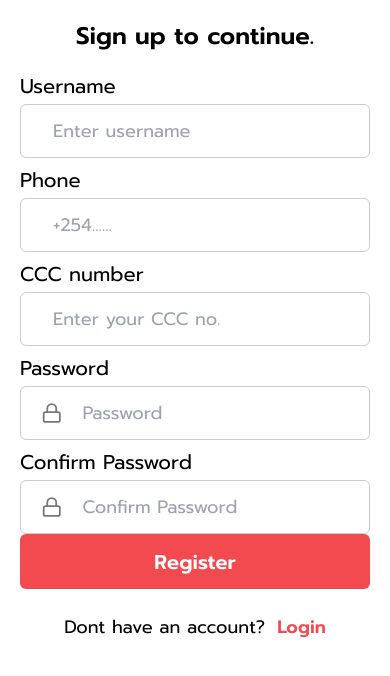
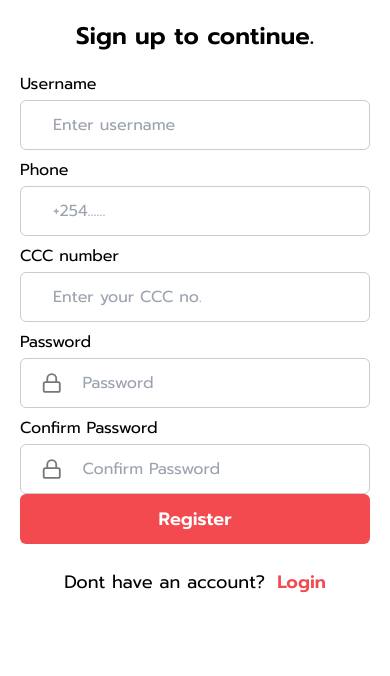
Before and after one commit to eeddue/curecab-web, a React (Vite) app: page /register in a window 390 px wide. Shown: the top 676 px of the page. Built offline with nearby package versions, Linux system fonts and the light colour scheme.

Commit message:
responsive

```diff
--- a/data.js
+++ b/data.js
@@ -54,7 +54,7 @@ export const patients = [
     ccc_no: "12345678",
     full_name: "John Doe",
     facility: "Coast Provincial General Hospital CCC (Mombasa)",
-    phone: "+254738960475",
+    phone: "+254712345678",
     username: "johndoe",
     password: "123456",
   },
@@ -70,19 +70,21 @@ export const patients = [
 
 export const orders = [
   {
-    client: "+254738960475",
+    client: "+254712345678",
     orderId: generateOrderId(),
     address: "2 Kalimoni",
     deliverBy: new Date().getTime() + 600000,
     deliveryFee: 340,
     courier: "Posta Kenya",
     status: "delivered",
+    orderDate: new Date().getTime() - 6000000,
   },
   {
-    client: "+254738960475",
+    client: "+254712345678",
     orderId: generateOrderId(),
     address: "9 Nakuru",
     deliverBy: new Date().getTime() + 600000,
+    orderDate: new Date().getTime() - 6000000,
     deliveryFee: 340,
     courier: "Posta Kenya",
     status: "pending",
@@ -91,6 +93,7 @@ export const orders = [
     client: "+254738960475",
     orderId: generateOrderId(),
     address: "204 Githurai",
+    orderDate: new Date().getTime() - 6000000,
     deliverBy: new Date().getTime() + 600000,
     deliveryFee: 340,
     courier: "Posta Kenya",
@@ -100,6 +103,7 @@ export const orders = [
     client: "+254738960475",
     orderId: generateOrderId(),
     address: "2 Changamwe",
+    orderDate: new Date().getTime() - 6000000,
     deliverBy: new Date().getTime() + 600000,
     deliveryFee: 340,
     courier: "Posta Kenya",
--- a/src/components/Orders.jsx
+++ b/src/components/Orders.jsx
@@ -1,16 +1,11 @@
-import axios from "axios";
 import { useEffect, useState } from "react";
-import { toast } from "react-hot-toast";
-import { useSelector, useDispatch } from "react-redux";
+import { useSelector } from "react-redux";
 import moment from "moment";
 import Loader from "./Loader";
-import { setOrders } from "../redux/features/OrderSlice";
 
 function Orders() {
   const [loading, setLoading] = useState(true);
-  const { user } = useSelector((store) => store.auth);
   const { orders } = useSelector((store) => store.orders);
-  const dispatch = useDispatch();
 
   useEffect(() => {
     setTimeout(() => {
@@ -54,9 +49,7 @@ function Orders() {
                   </td>
                   <td className="md:text-md text-[14px]">
                     <span
-                      className={`px-4 rounded-md ${getStyles(
-                        order.status
-                      )}`}
+                      className={`px-4 rounded-md ${getStyles(order.status)}`}
                     >
                       {order.status}
                     </span>
--- a/src/pages/Forgot.jsx
+++ b/src/pages/Forgot.jsx
@@ -1,9 +1,38 @@
+import { useState } from "react";
 import { AiOutlineUser } from "react-icons/ai";
+import { CgSpinnerTwoAlt } from "react-icons/cg";
+import { patients } from "../../data";
+import { toast } from "react-hot-toast";
 
 function Forgot() {
+  const [phone, setPhone] = useState("");
+  const [loading, setLoading] = useState(false);
+
+  const handleSubmit = (e) => {
+    e.preventDefault();
+    if (!phone) return toast.error("Enter phone number.");
+
+    setLoading(true);
+    setTimeout(() => {
+      const user = patients.find((p) => p.phone === phone);
+      if (!user) {
+        setLoading(false);
+        return toast.error("Patient doesn't exist.");
+      }
+
+      setLoading(false);
+      return toast.success(
+        "A password reset link has been sent to your phone number."
+      );
+    }, 1000);
+  };
+
   return (
     <div className="flex h-screen items-center justify-center bg-white">
-      <form className="w-full max-w-[550px] p-5 flex flex-col">
+      <form
+        className="w-full max-w-[550px] p-5 flex flex-col"
+        onSubmit={handleSubmit}
+      >
         <p className="text-center text-2xl font-bold mb-2">
           Forgot your password?
         </p>
@@ -14,18 +43,27 @@ function Forgot() {
           <label htmlFor="" className="text-xl">
             Phone number
           </label>
-          <div className="flex gap-2 p-3 px-5 border-[1px] border-bcolor items-center rounded-md mt-1">
+          <div className="flex gap-2 p-2 md:p-3 px-5 border-[1px] border-bcolor items-center rounded-md mt-1">
             <AiOutlineUser className="text-2xl text-lblack" />
             <input
               type="text"
-              className="w-full text-lg px-3 text-lblack"
+              className="w-full text-lg md:text-lg px-3 text-lblack"
               placeholder="01 . . . . . . "
+              value={phone}
+              onChange={(e) => setPhone(e.target.value.trim())}
             />
           </div>
         </section>
 
-        <button className="h-[55px] mt-5 bg-red rounded-md text-xl hover:scale-[98%] ease-in-out duration-300 font-bold text-white">
-          Submit
+        <button
+          disabled={loading}
+          className="h-[50px] md:h-[55px] mt-5 bg-red rounded-md text-lg md:text-xl hover:scale-[98%] ease-in-out duration-300 font-bold text-white"
+        >
+          {loading ? (
+            <CgSpinnerTwoAlt className="animate-spin mx-auto duration-30 text-3xl" />
+          ) : (
+            "Submit"
+          )}
         </button>
       </form>
     </div>
--- a/src/pages/Register.jsx
+++ b/src/pages/Register.jsx
@@ -28,11 +28,11 @@ function Register() {
 
     if (password !== cpassword) return toast.error("Passwords don't match.");
 
-    const user = EMR_patients.find((p) => p.ccc_no === ccc);
-    if (!user) return toast.error("Invalid CCC no.");
-
     setLoading(true);
     setTimeout(() => {
+      const user = EMR_patients.find((p) => p.ccc_no === ccc);
+      if (!user) return toast.error("Invalid CCC no.");
+
       setLoading(false);
       setFoundUser(user);
     }, 1000);
@@ -68,13 +68,13 @@ function Register() {
 
         <div className="grid grid-cols-1 md:grid-cols-2 md:gap-3 gap-0">
           <section className="mt-2 w-full">
-            <label htmlFor="" className="text-xl">
+            <label htmlFor="" className="md:text-xl">
               Username
             </label>
             <div className="flex gap-2 p-3 px-5 border-[1px] border-bcolor items-center rounded-md mt-1">
               <input
                 type="text"
-                className="w-full text-lg px-3 text-lblack"
+                className="w-full md:text-lg px-3 text-lblack"
                 placeholder="Enter username"
                 value={username}
                 onChange={(e) => setUsername(e.target.value.trim())}
@@ -83,13 +83,13 @@ function Register() {
           </section>
 
           <section className="mt-2 w-full">
-            <label htmlFor="" className="text-xl">
+            <label htmlFor="" className="md:text-xl">
               Phone
             </label>
             <div className="flex gap-2 p-3 px-5 border-[1px] border-bcolor items-center rounded-md mt-1">
               <input
                 type="text"
-                className="w-full text-lg px-3 text-lblack"
+                className="w-full md:text-lg px-3 text-lblack"
                 placeholder="+254......"
                 value={phone}
                 onChange={(e) => setPhone(e.target.value.trim())}
@@ -100,13 +100,13 @@ function Register() {
 
         <div className="grid grid-cols-1 md:grid-cols-2 md:gap-3 gap-0">
           <section className="mt-2 w-full">
-            <label htmlFor="" className="text-xl">
+            <label htmlFor="" className="md:text-xl">
               CCC number
             </label>
             <div className="flex gap-2 p-3 px-5 border-[1px] border-bcolor items-center rounded-md mt-1">
               <input
                 type="text"
-                className="w-full text-lg px-3 text-lblack"
+                className="w-full md:text-lg px-3 text-lblack"
                 placeholder="Enter your CCC no."
                 value={ccc}
                 onChange={(e) => setCcc(e.target.value.trim())}
@@ -114,14 +114,14 @@ function Register() {
             </div>
           </section>
           <section className="mt-2 w-full">
-            <label htmlFor="" className="text-xl">
+            <label htmlFor="" className="md:text-xl">
               Password
             </label>
             <div className="flex gap-2 p-3 px-5 border-[1px] border-bcolor items-center rounded-md mt-1">
               <FiLock className="text-2xl text-lblack" />
               <input
                 type="password"
-                className="w-full text-lg px-3 text-lblack"
+                className="w-full md:text-lg px-3 text-lblack"
                 placeholder="Password"
                 value={password}
                 onChange={(e) => setPassword(e.target.value.trim())}
@@ -131,14 +131,14 @@ function Register() {
         </div>
         <div className="grid grid-cols-1 md:grid-cols-2 md:gap-3 gap-0">
           <section className="mt-2 w-full">
-            <label htmlFor="" className="text-xl">
+            <label htmlFor="" className="md:text-xl">
               Confirm Password
             </label>
             <div className="flex gap-2 p-3 px-5 border-[1px] border-bcolor items-center rounded-md mt-1">
               <FiLock className="text-2xl text-lblack" />
               <input
                 type="password"
-                className="w-full text-lg px-3 text-lblack"
+                className="w-full md:text-lg px-3 text-lblack"
                 placeholder="Confirm Password"
                 value={cpassword}
                 onChange={(e) => setCpassword(e.target.value.trim())}
@@ -147,7 +147,7 @@ function Register() {
           </section>
 
           <button
-            className="h-[55px] bg-red rounded-md text-xl font-bold text-white mt-0 sm:mt-5
+            className="h-[50px] md:h-[55px] bg-red rounded-md text-lg md:text-xl font-bold text-white mt-0 sm:mt-5
           self-end w-full hover:scale-[98%] ease-in-out duration-300"
           >
             {!foundUser && loading ? (
```
Also changed, not shown: src/pages/Login.jsx (+9 -10 lines).
